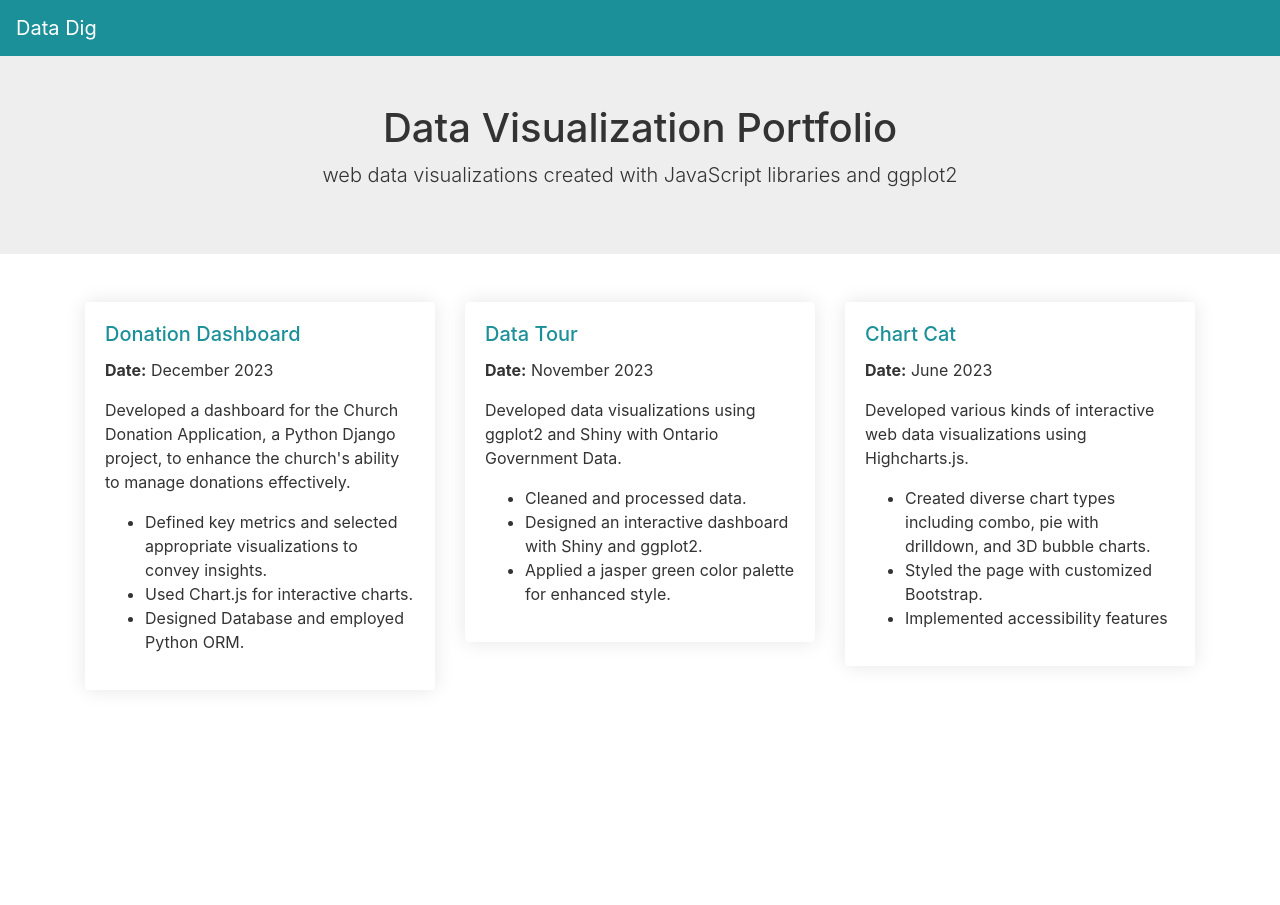
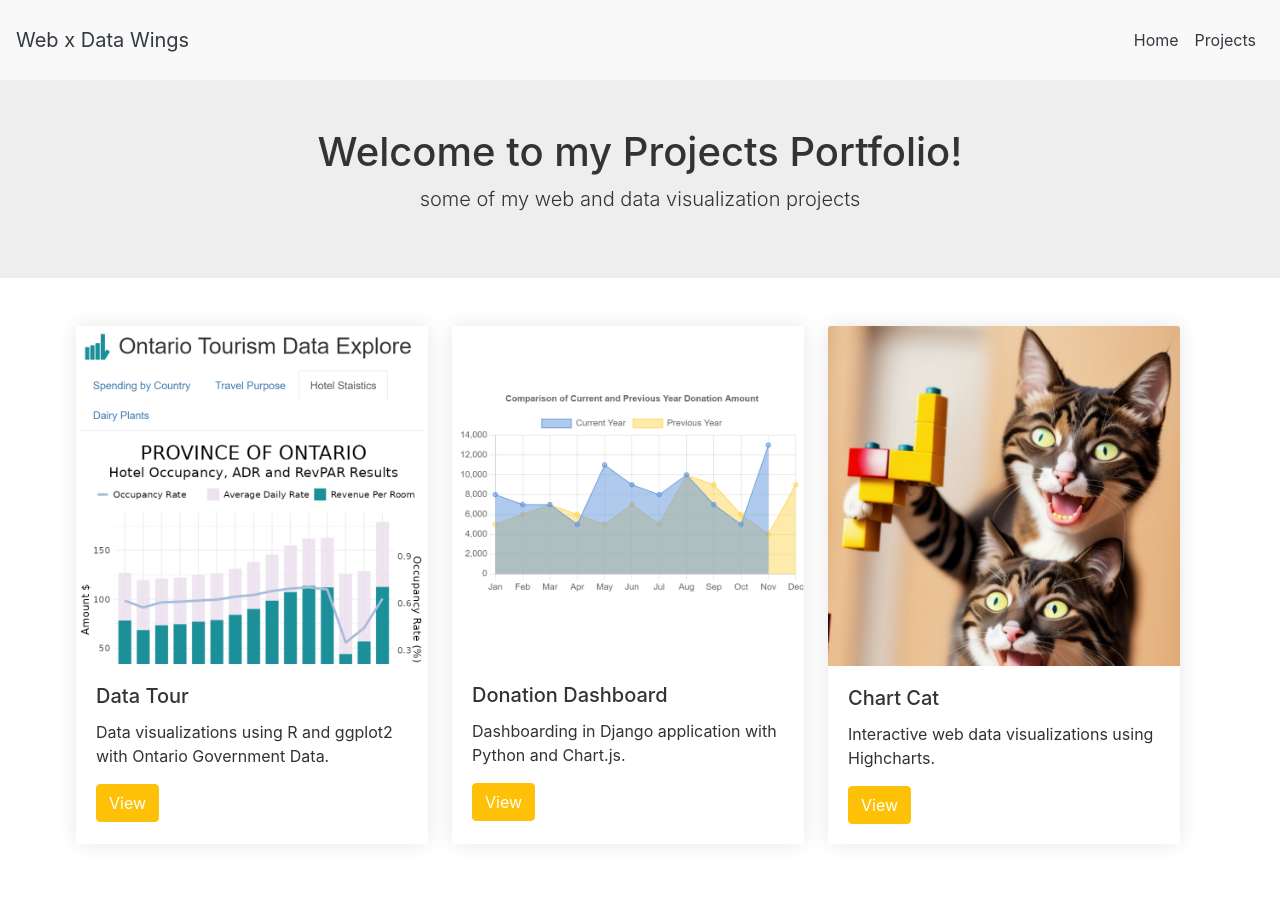
Before and after one commit to zhan-py/data-dig, a plain HTML site: page index.html in a window 1280 px wide. Shown: the top 905 px of the page. Before the commit the page ends 800 px from the top, so only its background shows below. Drawn offline with nearby package versions, Linux system fonts and the light colour scheme.

Commit message:
web and data projects

```diff
--- a/index.html
+++ b/index.html
@@ -9,79 +9,88 @@
 </head>
 <body>
     <nav class="navbar navbar-expand-lg navbar-dark bg">
-        <a class="navbar-brand" href="#">Data Dig</a>
+        <a class="navbar-brand text-dark" href="#">Web x Data Wings</a>
         <button class="navbar-toggler" type="button" data-toggle="collapse" data-target="#navbarNav" aria-controls="navbarNav" aria-expanded="false" aria-label="Toggle navigation">
             <span class="navbar-toggler-icon"></span>
         </button>
         <div class="collapse navbar-collapse" id="navbarNav">
             <ul class="navbar-nav ml-auto">
-                <!-- <li class="nav-item active">
-                    <a class="nav-link" href="#home">Home</a>
+                <li class="nav-item active">
+                    <a class="nav-link text-dark" href="#home">Home</a>
                 </li>
                 <li class="nav-item">
-                    <a class="nav-link" href="#projects">Projects</a>
-                </li> -->
+                    <a class="nav-link text-dark" href="#projects">Projects</a>
+                </li>
             </ul>
         </div>
     </nav>
 
     <header class="text-center py-5 bgHeader" id="home">
         <div class="container">
-            <h1>Data Visualization Portfolio</h1>
-            <p class="lead">web data visualizations created with JavaScript libraries and ggplot2</p>
+            <h1>Welcome to my Projects Portfolio!</h1>
+            <p class="lead">some of my web and data visualization projects</p>
         </div>
     </header>
 
     <section class="py-5" id="projects">
       <div class="container">
-            <div class="row">
-                <div class="col-md-4">
-                    <div class="card mb-4">
+        <div class="row justify-content-center">
+            <div class="card mb-3 mr-4" style="width: 22rem;">
+                <img src="./images/dataTour.png" class="card-img-top" alt="...">
                 <div class="card-body">
-                          <a href="https://zhan-py.github.io/donation-dashboard/" target="_blank" class="linkColor">
+                    <h5 class="card-title">Data Tour</h5>
+                    <p class="card-text">Data visualizations using R and ggplot2 with Ontario Government Data.</p>
+                    <a href="https://zhanp.shinyapps.io/data-tour/"  target="_blank" class="btn btn-yellow">View</a>
+                </div>
+            </div>
+
+            <div class="card mb-3 mr-4" style="width: 22rem;">
+                <img src="./images/dashboard.png" class="card-img-top" alt="...">
+                <div class="card-body">
                     <h5 class="card-title">Donation Dashboard</h5>
-                          </a>
-                            <p class="card-text"><strong>Date:</strong> December 2023</p>
-                            <p class="card-text">Developed a dashboard for the Church Donation Application, a Python Django project, to enhance the church's ability to manage donations effectively.</p>
-                            <ul>
-                                <li>Defined key metrics and selected appropriate visualizations to convey insights.</li>
-                                <li>Used Chart.js for interactive charts.</li>
-                                <li>Designed Database and employed Python ORM.</li>
-                            </ul>
+                    <p class="card-text">Dashboarding	in Django application with Python and Chart.js.</p>
+                    <a href="https://zhan-py.github.io/donation-dashboard/" target="_blank" class="btn btn-yellow">View</a>
+                </div>
+            </div>
+
+            <div class="card mb-3 mr-4" style="width: 22rem;">
+                <img src="./images/cat.png" class="card-img-top" alt="...">
+                <div class="card-body">
+                    <h5 class="card-title">Chart Cat</h5>
+                    <p class="card-text">Interactive web data visualizations using Highcharts.</p>
+                    <a href="https://zhan-py.github.io/chart-cat/" target="_blank" class="btn btn-yellow">View</a>
                 </div>
             </div>
         </div>
-                <div class="col-md-4">
-                    <div class="card mb-4">
+    </section>
+
+    <section class="py-5" id="projects">
+      <div class="container">
+        <div class="row justify-content-center">
+            <div class="card mb-3 mr-4" style="width: 22rem;">
+                <img src="./images/Pumpkin.png" class="card-img-top" alt="...">
                 <div class="card-body">
-                          <a href="https://zhanp.shinyapps.io/data-tour/" target="_blank" class="linkColor">
-                            <h5 class="card-title">Data Tour</h5>
-                          </a>
-                            <p class="card-text"><strong>Date:</strong> November 2023</p>
-                            <p class="card-text">Developed data visualizations using ggplot2 and Shiny with Ontario Government Data.</p>
-                            <ul>
-                                <li>Cleaned and processed data.</li>
-                                <li>Designed an interactive dashboard with Shiny and ggplot2.</li>
-                                <li>Applied a jasper green color palette for enhanced style.</li>
-                            </ul>
+                    <h5 class="card-title">Pumpking Tutoring</h5>
+                    <p class="card-text">A tutor booking application using Django.</p>
+                    <a href="https://pumpking-tutoring.onrender.com/" target="_blank" class="btn btn-yellow">View</a>
                 </div>
             </div>
-                </div>
-                <div class="col-md-4">
-                    <div class="card mb-4">
+
+            <div class="card mb-3 mr-4" style="width: 22rem;">
+                <img src="./images/Tiempo.png" class="card-img-top" alt="...">
                 <div class="card-body">
-                          <a href="https://zhan-py.github.io/chart-cat/" target="_blank" class="linkColor">
-                            <h5 class="card-title">Chart Cat</h5>
-                          </a>
-                            <p class="card-text"><strong>Date:</strong> June 2023</p>
-                            <p class="card-text">Developed various kinds of interactive web data visualizations using Highcharts.js.</p>
-                            <ul>
-                                <li>Created diverse chart types including combo, pie with drilldown, and 3D bubble charts.</li>
-                                <li>Styled the page with customized Bootstrap.</li>
-                                <li>Implemented accessibility features</li>
-                            </ul>
+                    <h5 class="card-title">Weather Tiempo</h5>
+                    <p class="card-text">A weather application based on the Svelte.</p>
+                    <a href="https://weather-tiempo.vercel.app/" target="_blank" class="btn btn-yellow">View</a>
                 </div>
             </div>
+
+            <div class="card mb-3 mr-4" style="width: 22rem;">
+                <img src="./images/Luz.png" class="card-img-top" alt="...">
+                <div class="card-body">
+                    <h5 class="card-title">Weather Luz</h5>
+                    <p class="card-text">A weather application using Javascript.</p>
+                    <a href="https://zhan-py.github.io/weather-luz/" target="_blank" class="btn btn-yellow">View</a>
                 </div>
             </div>
         </div>
--- a/style.css
+++ b/style.css
@@ -22,7 +22,7 @@ footer {
 }
 
 .bg {
-  background-color: #1C9099;
+  background-color: #F9F9F9;
 }
 
 .bgHeader {
@@ -38,3 +38,30 @@ footer {
   color: #1C9099;
   font-weight: bold;
 }
+
+.navbar {
+  height: 80px;
+
+}
+
+.navbar-nav .nav-link {
+  line-height: 80px;
+}
+
+.btn-yellow {
+  background-color: #ffc107;
+  border-color: #ffc107;
+  color: #fff;
+}
+
+.btn-yellow:hover {
+  background-color: #ffca28;
+  border-color: #ffca28;
+  color: #fff;
+}
+
+.btn-yellow:active {
+  background-color: #ffa000;
+  border-color: #ffa000;
+  color: #fff;
+}
```
Also changed, not shown: images/Luz.png (added), images/Pumpkin.png (added), images/Tiempo.png (added), images/cat.png (added), images/dashboard.png (added), images/dataTour.png (added), 1 other file. Lines whose indentation alone changed are shown as unchanged.
